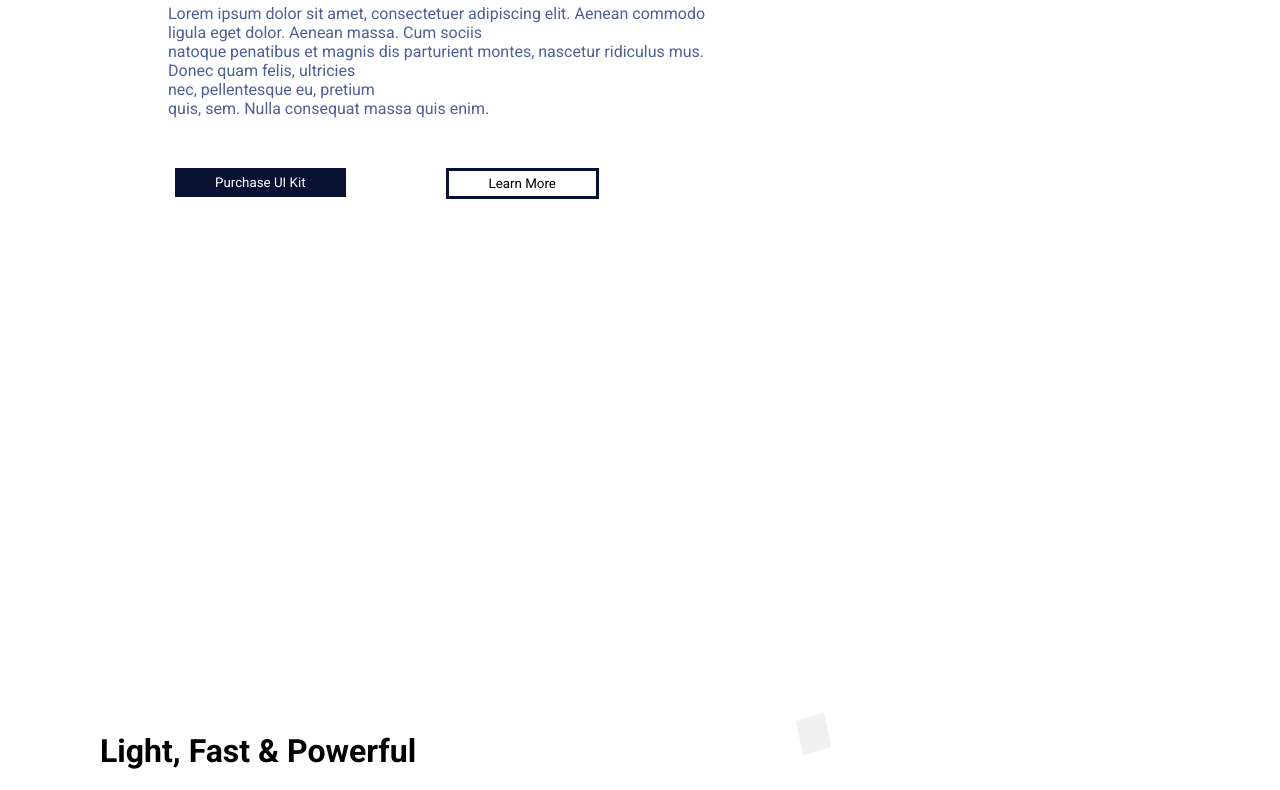
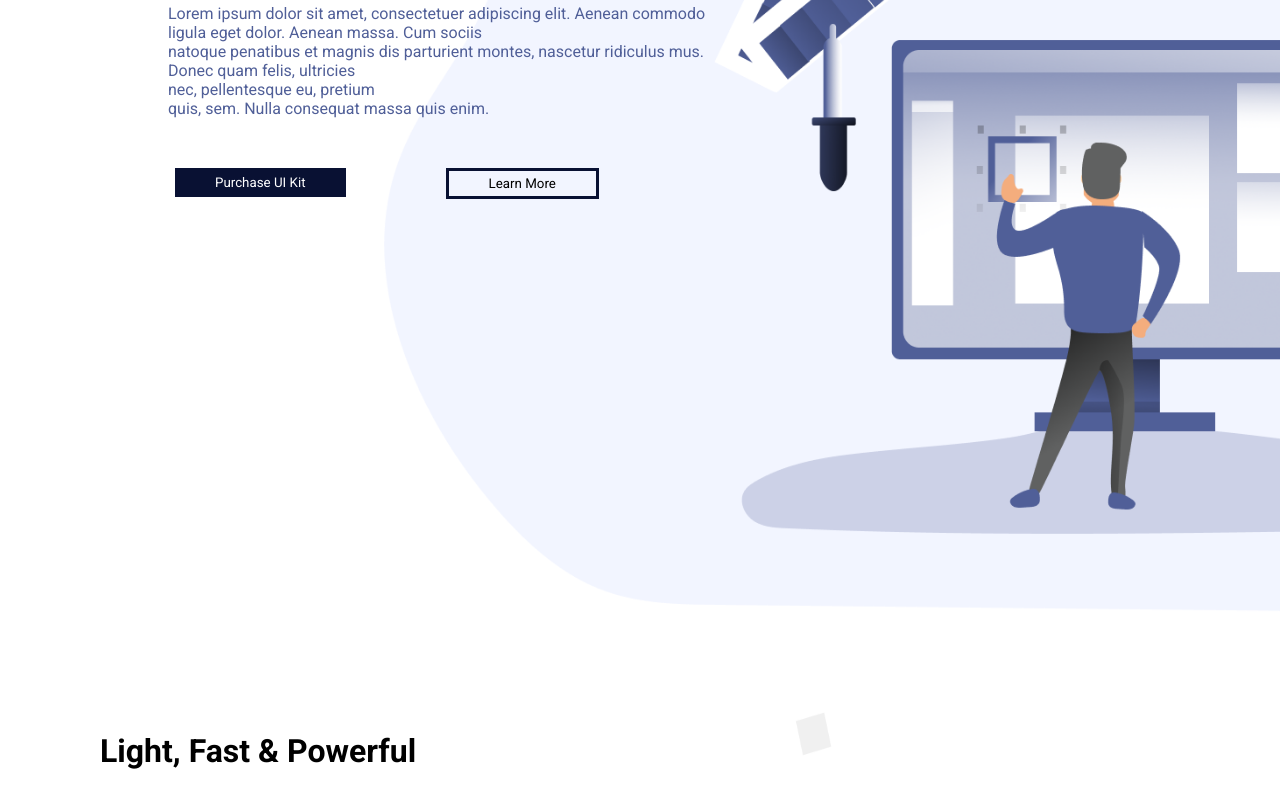
Before and after one commit to Hacker-Hafiz01/portfolio-2, a plain HTML site: page index.html in a window 1280 px wide. Shown: the part 388-1178 px from the top of the page. Drawn offline with Linux system fonts and the light colour scheme; the site is published under a folder, as on GitHub Pages, so addresses that start at the root find nothing.

Commit message:
Update style.css

```diff
--- a/style.css
+++ b/style.css
@@ -11,7 +11,7 @@
     .navbari{
         padding: 0px;
         margin: 0px;
-        background-image: url('/img/designer_1.png');
+        background-image: url('img/designer_1.png');
         background-repeat: no-repeat;
         background-size: 70% 100%; /* Это свойство растянет изображение на весь контейнер */
         background-position: 100% 0%; /* Центрирует изображение в контейнере */
```
